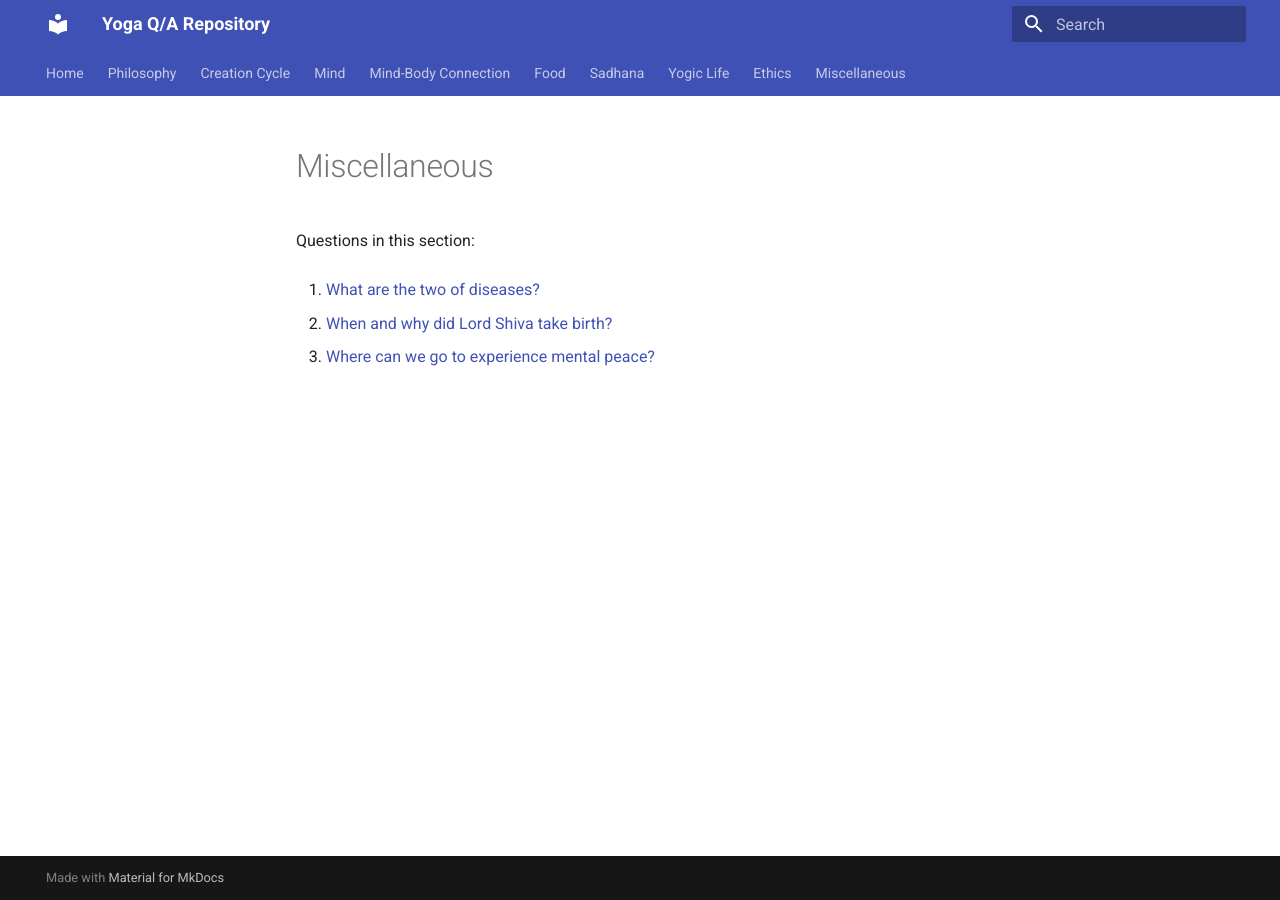
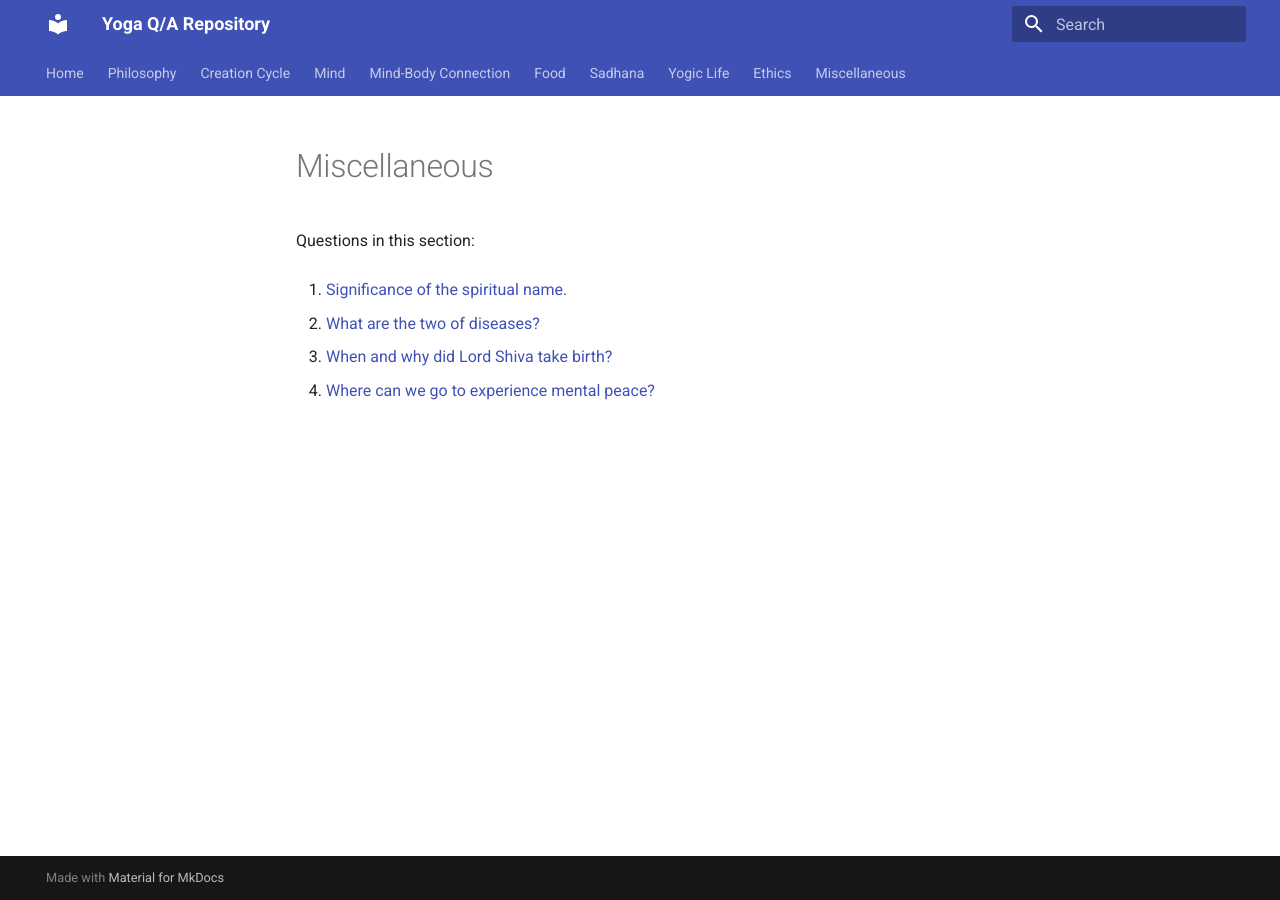
Before and after one commit to yogiclife/yoga-qa, an MkDocs documentation site: the page built from docs/miscellaneous/README.md, in a window 1280 px wide. Built offline with MkDocs 1.6.1 and Material for MkDocs 9.7.7, drawn with Linux system fonts in a browser that asks for light colours.

Commit message:
Update topic indices [skip ci]

```diff
--- a/docs/miscellaneous/README.md
+++ b/docs/miscellaneous/README.md
@@ -2,8 +2,10 @@
 
 Questions in this section:
 
-1. [What are the two of diseases?](what-are-the-two-of-diseases-20260628-113916.md)
+1. [Significance of the spiritual name.](significance-of-the-spiritual-name-20260628-125349.md)
 
-2. [When and why did Lord Shiva take birth?](when-and-why-did-lord-shiva-take-birth-20260628-123237.md)
+2. [What are the two of diseases?](what-are-the-two-of-diseases-20260628-113916.md)
 
-3. [Where can we go to experience mental peace?](where-can-we-go-to-experience-mental-peace-20260628-115928.md)
+3. [When and why did Lord Shiva take birth?](when-and-why-did-lord-shiva-take-birth-20260628-123237.md)
+
+4. [Where can we go to experience mental peace?](where-can-we-go-to-experience-mental-peace-20260628-115928.md)
```
